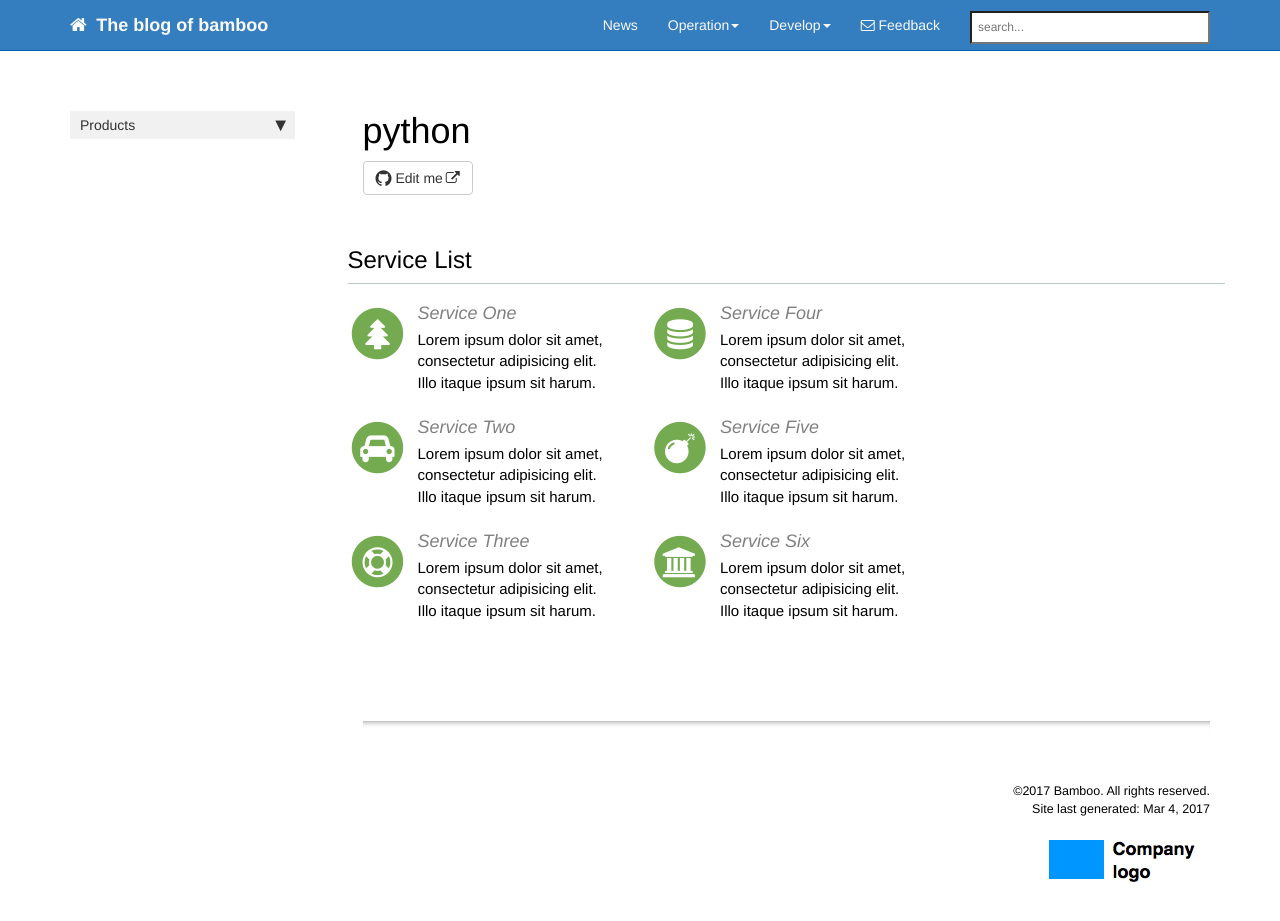
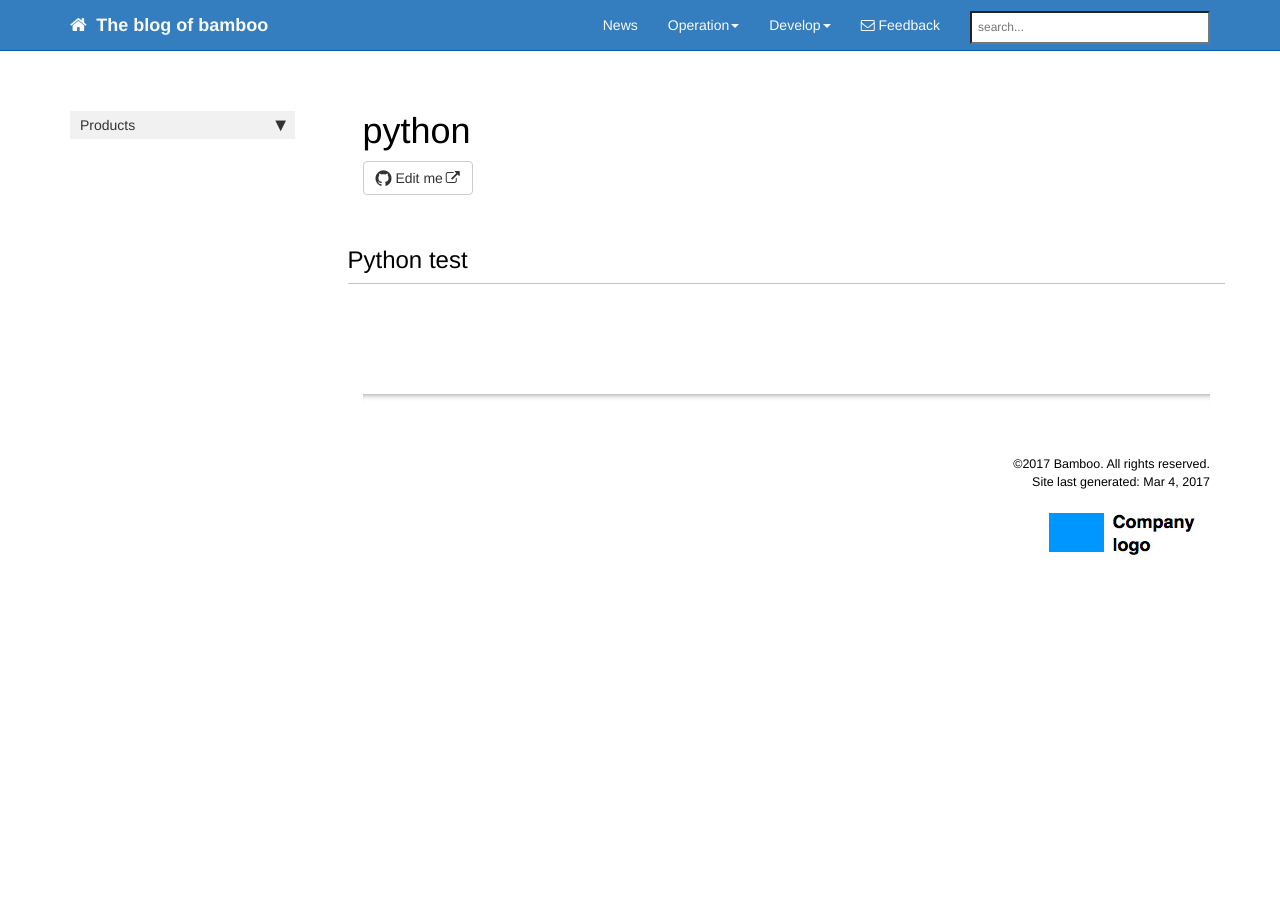
Before and after one commit to bamboo88/blog, a Jekyll site: the page built from pages/python/python_introduction.html, in a window 1280 px wide and 958 px high. Shown: the top 921 px of the window. Built offline with Jekyll 4.4.1, drawn with Linux system fonts in a browser that asks for light colours; nearby versions of some CDN libraries; comment, search, counter and statistics services are not loaded.

Commit message:
add python article

```diff
--- a/pages/python/python_introduction.html
+++ b/pages/python/python_introduction.html
@@ -9,87 +9,7 @@ folder: python
 <div class="row">
     <div class="row">
         <div class="col-lg-12">
-            <h2 class="page-header">Service List</h2>
-        </div>
-        <div class="col-md-4">
-            <div class="media">
-                <div class="pull-left">
-                    <span class="fa-stack fa-2x">
-                          <i class="fa fa-circle fa-stack-2x text-primary"></i>
-                          <i class="fa fa-tree fa-stack-1x fa-inverse"></i>
-                    </span>
-                </div>
-                <div class="media-body">
-                    <h4 class="media-heading">Service One</h4>
-
-                    <p>Lorem ipsum dolor sit amet, consectetur adipisicing elit. Illo itaque ipsum sit harum.</p>
-                </div>
-            </div>
-            <div class="media">
-                <div class="pull-left">
-                    <span class="fa-stack fa-2x">
-                          <i class="fa fa-circle fa-stack-2x text-primary"></i>
-                          <i class="fa fa-car fa-stack-1x fa-inverse"></i>
-                    </span>
-                </div>
-                <div class="media-body">
-                    <h4 class="media-heading">Service Two</h4>
-
-                    <p>Lorem ipsum dolor sit amet, consectetur adipisicing elit. Illo itaque ipsum sit harum.</p>
-                </div>
-            </div>
-            <div class="media">
-                <div class="pull-left">
-                    <span class="fa-stack fa-2x">
-                          <i class="fa fa-circle fa-stack-2x text-primary"></i>
-                          <i class="fa fa-support fa-stack-1x fa-inverse"></i>
-                    </span>
-                </div>
-                <div class="media-body">
-                    <h4 class="media-heading">Service Three</h4>
-
-                    <p>Lorem ipsum dolor sit amet, consectetur adipisicing elit. Illo itaque ipsum sit harum.</p>
-                </div>
-            </div>
-        </div>
-        <div class="col-md-4">
-            <div class="media">
-                <div class="pull-left">
-                    <span class="fa-stack fa-2x">
-                          <i class="fa fa-circle fa-stack-2x text-primary"></i>
-                          <i class="fa fa-database fa-stack-1x fa-inverse"></i>
-                    </span>
-                </div>
-                <div class="media-body">
-                    <h4 class="media-heading">Service Four</h4>
-
-                    <p>Lorem ipsum dolor sit amet, consectetur adipisicing elit. Illo itaque ipsum sit harum.</p>
-                </div>
-            </div>
-            <div class="media">
-                <div class="pull-left">
-                    <span class="fa-stack fa-2x">
-                          <i class="fa fa-circle fa-stack-2x text-primary"></i>
-                          <i class="fa fa-bomb fa-stack-1x fa-inverse"></i>
-                    </span>
-                </div>
-                <div class="media-body">
-                    <h4 class="media-heading">Service Five</h4>
-                    <p>Lorem ipsum dolor sit amet, consectetur adipisicing elit. Illo itaque ipsum sit harum.</p>
-                </div>
-            </div>
-            <div class="media">
-                <div class="pull-left">
-                    <span class="fa-stack fa-2x">
-                          <i class="fa fa-circle fa-stack-2x text-primary"></i>
-                          <i class="fa fa-bank fa-stack-1x fa-inverse"></i>
-                    </span>
-                </div>
-                <div class="media-body">
-                    <h4 class="media-heading">Service Six</h4>
-                    <p>Lorem ipsum dolor sit amet, consectetur adipisicing elit. Illo itaque ipsum sit harum.</p>
-                </div>
-            </div>
+            <h2 class="page-header">Python test</h2>
         </div>
     </div>
 </div>
```
Also changed, not shown: _data/sidebars/python_sidebar.yml (+9 -9 lines), pages/python/py_list.md (+1 -1 lines).
